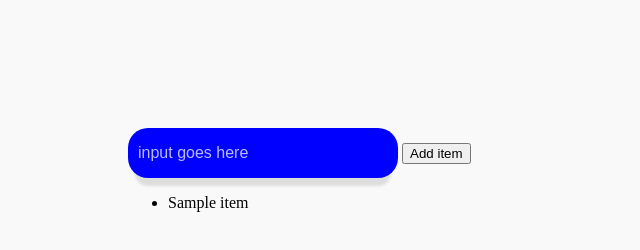
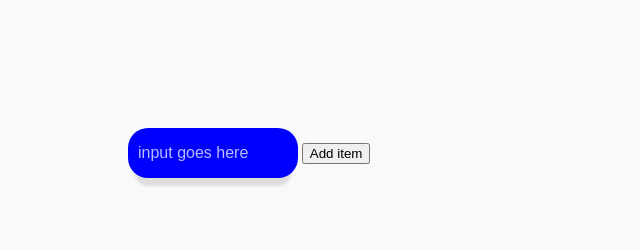
Before and after one commit to nevtay/toDoList_jumpstart, a plain HTML site: page index.html in a window 1280 px wide. Shown: the whole page, without its empty margins (0-640 px from the left). Drawn offline with Linux system fonts and the light colour scheme.

Commit message:
removed unnecessary html

```diff
--- a/index.html
+++ b/index.html
@@ -9,7 +9,7 @@
 <head>
     <meta charset="utf-8">
     <meta http-equiv="X-UA-Compatible" content="IE=edge">
-    <title></title>
+    <title>Nevin's To Do List</title>
     <meta name="description" content="">
     <meta name="viewport" content="width=device-width, initial-scale=1">
     <script src="script.js" defer></script>
@@ -18,13 +18,9 @@
 
 <body>
     <div class="container">
-        <div class="list">
-            <input type="text" placeholder="input goes here" class="input-text">
-            <button class="list-add-item">Add item</button>
-            <ul class="list-container">
-                <li class="list-item">Sample item</li>
-            </ul>
-        </div>
+        <input type="text" placeholder="input goes here" class="input-text">
+        <button class="list-add-item">Add item</button>
+        <ul class="list-container"></ul>
     </div>
 </body>
 
```
